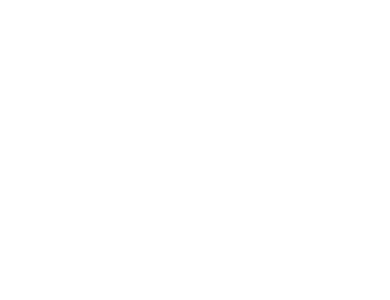
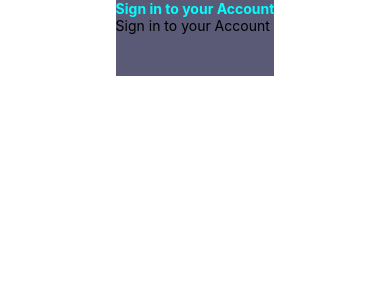
Before and after one commit to MarcoMR4/MateriaProgramacionMovil, a React Native app in the folder Practica/: screen / in a window 390 px wide. Shown: the top 300 px of the page. Built offline with nearby package versions, Linux system fonts and the light colour scheme.

Commit message:
construyendo header

```diff
--- a/Practica/App.js
+++ b/Practica/App.js
@@ -3,6 +3,7 @@
 
 import CustomText  from './src/components/StyleText';
 import CustomTouchable from './src/components/StyleButton';
+import Login from './src/screens';
 
 export default function App() {
 
@@ -10,8 +11,10 @@
   // const {width, heigh} = Dimensions.get("screen")
 
   return (
-    <View style={styles.container}>
-
+    <View style = {styles.container}>
+       <View style={styles.item}>
+        <Login></Login>
+       </View>
     </View>
   );
 }
@@ -19,23 +22,12 @@
 const styles = StyleSheet.create({
   container: {
     flex: 1,
-    backgroundColor: 'white',
+    flexDirection: 'column',
     alignItems: 'center',
-    justifyContent: 'center',
   },
-  text:{
-    color: 'black',
-    fontWeight: "bold",
+  item: {
+    width: '100%',
+    height: '30%',
+    alignItems: 'center',
   },
-  buttom:{
-    borderWidth: 5,
-    padding: 5,
-  },
-
-  input:{
-    borderWidth: 1,
-    width: 200,
-    borderRadius: 10,
-    height: 50
-  }
 });
--- a/Practica/src/components/Login/loginContent.jsx
+++ b/Practica/src/components/Login/LoginContent/index.jsx
@@ -4,7 +4,7 @@
 export default function LoginContent(){
     return (
         <View>
-            <Text>Login</Text>
+
         </View>
-        );
+    );
 }
--- /dev/null
+++ b/Practica/src/components/Login/LoginHeader/index.jsx
@@ -0,0 +1,23 @@
+import React from 'react';
+import { View, Text, StyleSheet } from 'react-native';
+
+export default function LoginHeader(){
+    return (
+        <View style={styles.container}>
+            <Text style = {styles.text}>Sign in to your Account</Text>
+            <Text>Sign in to your Account</Text>
+        </View>
+    );
+}
+
+const styles = StyleSheet.create({
+    container: {
+      flex: 1,
+      flexDirection: 'column',
+      backgroundColor: '#5a5a77',
+    },
+    text:{
+      color: 'cyan',
+      fontWeight: "bold",
+    },
+  });
--- /dev/null
+++ b/Practica/src/screens/index.jsx
@@ -0,0 +1,30 @@
+import React from 'react';
+import { View, Text, StyleSheet } from 'react-native';
+
+import LoginContent from '../components/Login/LoginContent';
+import LoginHeader from '../components/Login/LoginHeader';
+
+export default function Login(){
+    return (
+        <View style={styles.container}>
+            <View style={styles.item}>
+                <LoginHeader />
+            </View>
+        </View>
+
+    );
+}
+
+const styles = StyleSheet.create({
+    container: {
+      flex: 1,
+      flexDirection: 'column',
+      alignItems: 'center',
+      justifyContent: 'flex-start',
+    },
+    item: {
+        width: '100%',
+        height: '30%',
+        alignItems: 'center',
+      },
+});
```
Also changed, not shown: Practica/src/components/Login/LoginHeader.jsx (deleted, +0 -10 lines), Practica/src/screens/Login.jsx (deleted, +0 -16 lines).
